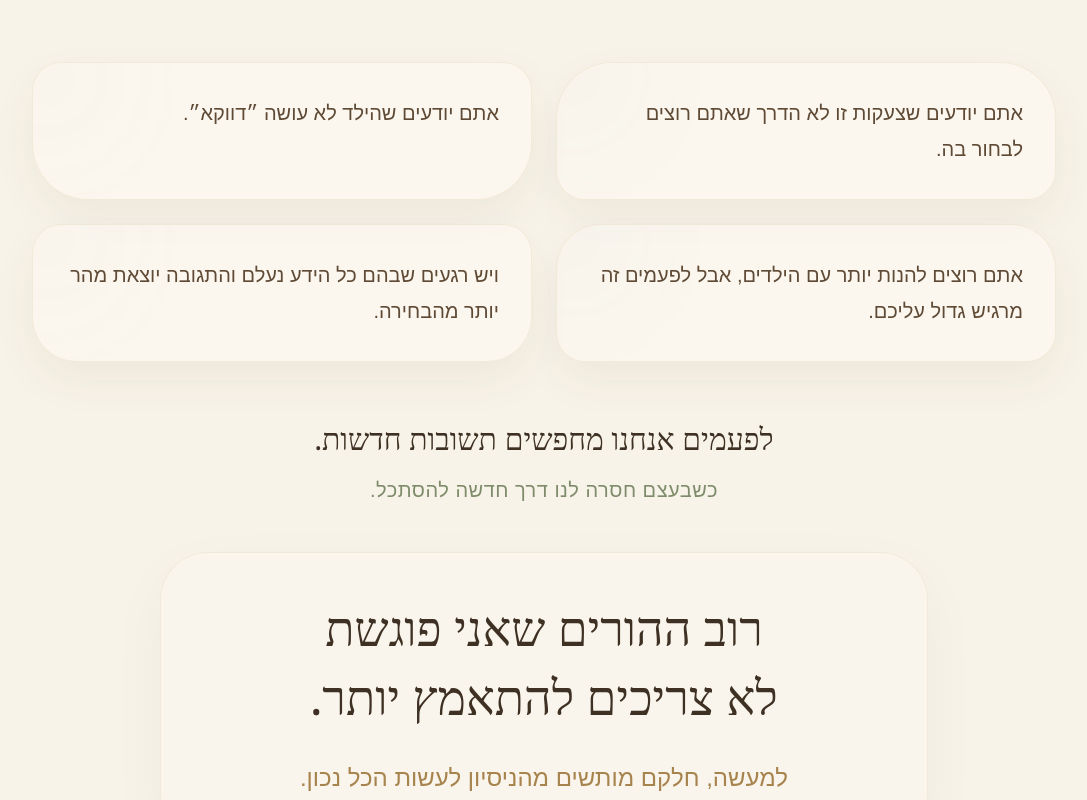
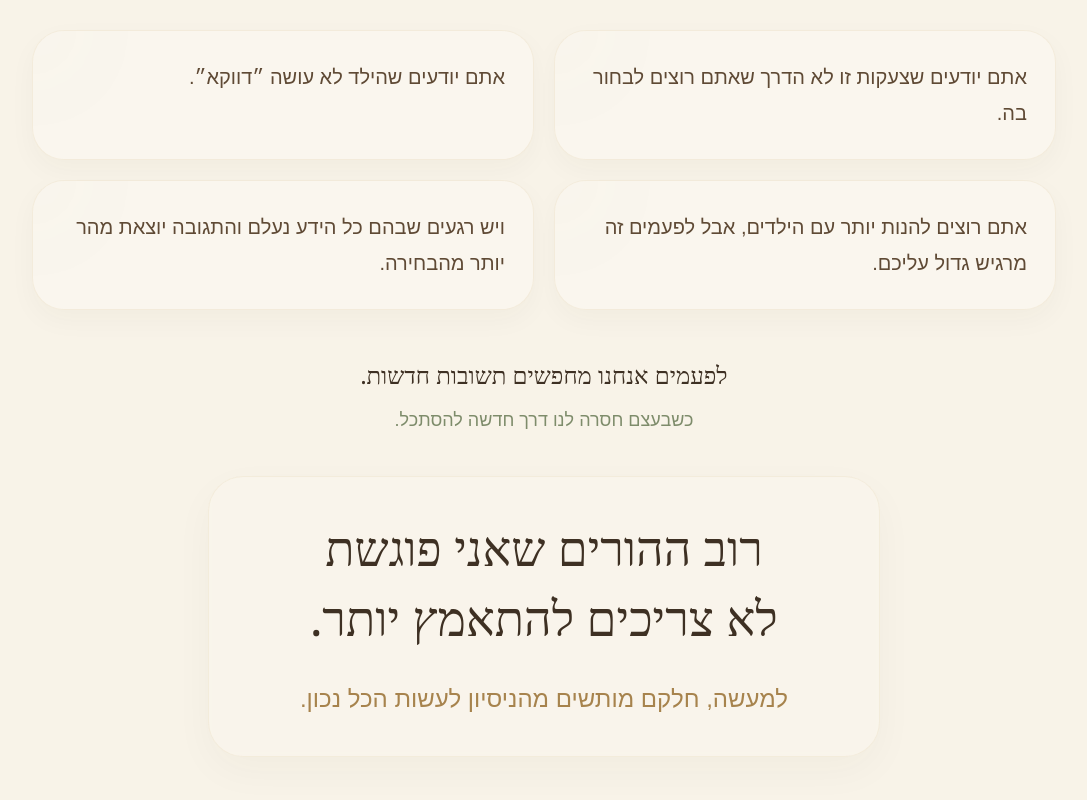
Before and after one commit to shahar27/shahar-landing, a Next.js app: page /parenting-webinar in a window 1280 px wide. Shown: the part 1560-2360 px from the top of the page, without its empty margins (96-1183 px from the left). Built offline with nearby package versions, Linux system fonts and the light colour scheme.

Commit message:
Refine event page design and pricing

```diff
--- a/app/parenting-webinar/page.tsx
+++ b/app/parenting-webinar/page.tsx
@@ -167,7 +167,7 @@ export default function ParentingWebinarPage() {
       <NatureDivider />
 
       {/* Identification + Reflection */}
-        <section className="px-6 py-20 md:py-24">
+        <section className="px-6 py-10 md:py-16">
         <div className="max-w-5xl mx-auto text-center">
             <p
               className="tracking-[0.22em] text-sm mb-6"
@@ -182,58 +182,45 @@ export default function ParentingWebinarPage() {
             אתם רוצים להיות.
             </h2>
 
-            <div className="mt-14 grid md:grid-cols-2 gap-6 text-right">
+            <div className="mt-10 grid gap-4 text-right md:mt-14 md:grid-cols-2 md:gap-5">
               {[
                 "אתם יודעים שצעקות זו לא הדרך שאתם רוצים לבחור בה.",
                 "אתם יודעים שהילד לא עושה ״דווקא״.",
                 "אתם רוצים להנות יותר עם הילדים, אבל לפעמים זה מרגיש גדול עליכם.",
                 "ויש רגעים שבהם כל הידע נעלם והתגובה יוצאת מהר יותר מהבחירה.",
-              ].map((item, index) => (
+              ].map((item) => (
                 <div
                   key={item}
-                  className={`
-                    relative overflow-hidden border border-[#C8A86A]/18
-                    bg-[#FFFDF8]/45 px-7 py-7 md:px-8 md:py-8
-                    shadow-[0_18px_45px_rgba(62,48,35,0.06)]
-                    ${index === 0 ? "rounded-t-[3.5rem] rounded-b-[1.8rem]" : ""}
-                    ${index === 1 ? "rounded-t-[1.8rem] rounded-b-[3.5rem]" : ""}
-                    ${index === 2 ? "rounded-t-[2.8rem] rounded-b-[1.8rem]" : ""}
-                    ${index === 3 ? "rounded-t-[1.8rem] rounded-b-[2.8rem]" : ""}
-                  `}
+                  className="relative overflow-hidden rounded-[2rem] border border-[#C8A86A]/14 bg-[#FFFDF8]/36 px-6 py-5 shadow-[0_10px_28px_rgba(62,48,35,0.035)] md:px-7 md:py-7"
                 >
                   <div
-                    className="absolute -top-10 -left-10 h-28 w-28 rounded-full blur-3xl opacity-40"
+                    className="absolute -top-12 -left-12 h-24 w-24 rounded-full blur-3xl opacity-25"
                     style={{
-                      background:
-                        index % 2 === 0
-                          ? "rgba(126,140,107,0.16)"
-                          : "rgba(200,168,106,0.16)",
+                      background: "rgba(126,140,107,0.14)",
                     }}
                   />
 
-                  <p className="relative text-lg md:text-xl leading-9 text-[#5F4A35]">
+                  <p className="relative text-lg md:text-xl leading-8 md:leading-9 text-[#5F4A35]">
                     {item}
                   </p>
                 </div>
               ))}
             </div>
 
-            <div className="mt-12 md:mt-14">
-              <div className="max-w-4xl mx-auto">
-                <p className="text-2xl md:text-3xl font-serif leading-[1.4] text-[#3E3023]">
+            <div className="mt-10 md:mt-12 max-w-2xl mx-auto px-4">
+              <p className="text-xl md:text-2xl font-serif leading-[1.45] text-[#3E3023]">
                 לפעמים אנחנו מחפשים תשובות חדשות.
               </p>
 
               <p
-                  className="mt-4 text-lg md:text-xl tracking-wide"
+                className="mt-3 text-base md:text-lg leading-8"
                 style={{ color: OLIVE }}
               >
                 כשבעצם חסרה לנו דרך חדשה להסתכל.
               </p>
             </div>
-            </div>
 
-            <div className="mt-10 md:mt-12 max-w-3xl mx-auto rounded-[3rem] border border-[#C8A86A]/15 bg-white/18 px-8 py-10 backdrop-blur-[2px] shadow-[0_20px_60px_rgba(62,48,35,0.04)]">
+            <div className="mt-8 md:mt-10 max-w-2xl mx-auto rounded-[2.2rem] border border-[#C8A86A]/12 bg-white/14 px-6 py-8 md:px-8 md:py-9 backdrop-blur-[2px] shadow-[0_14px_40px_rgba(62,48,35,0.035)]">
               <h2 className="text-4xl md:text-5xl font-serif leading-[1.45]">
                 רוב ההורים שאני פוגשת
                 <br />
@@ -250,9 +237,9 @@ export default function ParentingWebinarPage() {
         <NatureDivider />
 
       {/* Soft Home Image */}
-      <section className="px-6 md:px-16 lg:px-24 pb-20">
+      <section className="px-6 md:px-16 lg:px-24 pb-8 md:pb-14">
         <div className="max-w-6xl mx-auto">
-          <div className="relative min-h-[320px] md:min-h-[520px] overflow-hidden rounded-t-[10rem] rounded-b-[2.5rem] border border-[#9C7A4B]/15 shadow-lg bg-[#F8F3E8]">
+          <div className="relative h-[220px] md:h-[520px] md:min-h-[520px] overflow-hidden rounded-t-[10rem] rounded-b-[2.5rem] border border-[#9C7A4B]/15 shadow-lg bg-[#F8F3E8]">
             <img
               src="/soft-home.jpg"
               alt=""
@@ -266,7 +253,7 @@ export default function ParentingWebinarPage() {
       </section>
 
       {/* What we will open */}
-      <section className="px-6 py-20">
+      <section className="px-6 pt-10 pb-20 md:py-20">
         <div className="max-w-5xl mx-auto text-center">
           <p
             className="tracking-[0.22em] text-sm mb-6"
```
Lines whose indentation alone changed are shown as unchanged.
